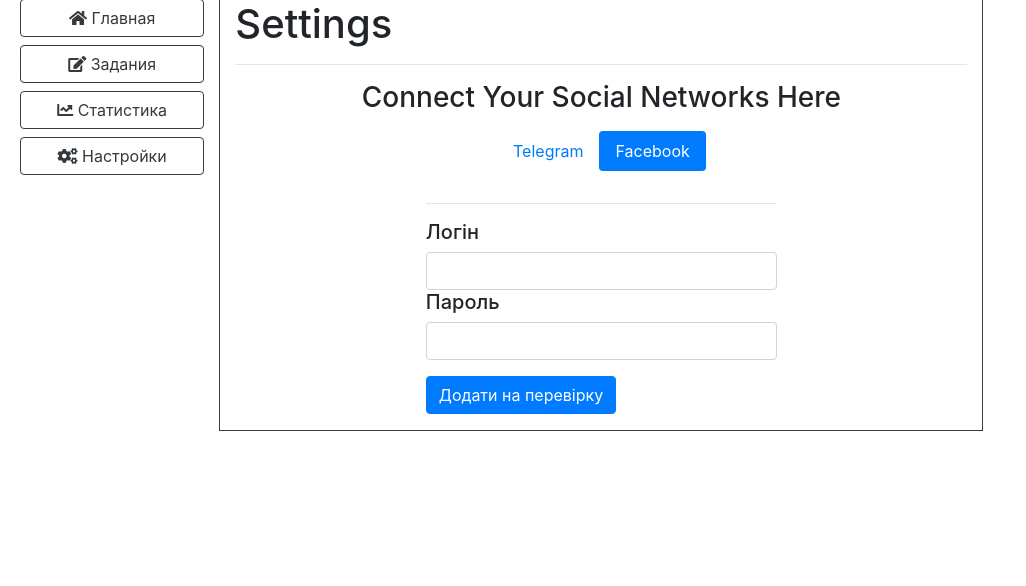
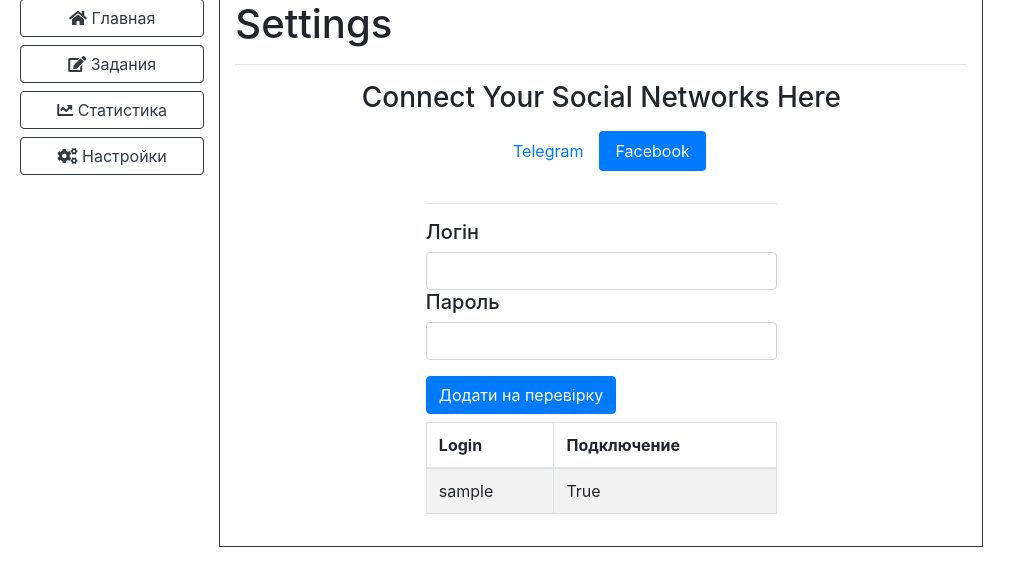
Before and after one commit to shevchenkodim/Auto-posting-service, a Django app: page /studio/settings/ in a window 1280 px wide, after a click on "Facebook". Shown: the part 87-673 px from the top of the page, without its empty margins (0-1026 px from the left). Run offline with Django 3.2, Linux system fonts and the light colour scheme; a user stored in the database is signed in; tables that the repository leaves empty hold one stand-in row (values such as "Sample post"); some libraries are stand-ins or nearby versions.

Commit message:
Create views Add Facebook account in system
:Release Notes:

:Detailed Notes:

:Testing Performed:
No tests

:QA Notes:

:Issues Addressed:

Signed-off-by: Shevchenko Dmytro <dimashevchenko10021999@gmail.com>

```diff
--- /dev/null
+++ b/static/js/studio_create_facebook.js
@@ -0,0 +1,25 @@
+$('.facebook').on('click', function(){
+    var formData = new FormData();
+    login = $('#login').val();
+    formData.append('login', login);
+    password = $('#password').val();
+    formData.append('password', password);
+    csrf_token =  $('input[name="csrf_token"]').attr('value');
+    formData.append('csrfmiddlewaretoken', csrf_token);
+    console.log(formData);
+    postUrl = $('#url_facebook').val();
+    console.log(postUrl);
+    $.post({url: postUrl,
+            dataType: "json",
+            data:formData,
+            processData:false,
+            contentType: false,
+        }).done(function(result) {
+                if (result._code == 0 ){
+                    location.reload();
+                    }
+                else{
+                    $('.telegram').text("Error! Click again")
+                    }
+        });
+});
--- /dev/null
+++ b/static/js/studio_create_telegram.js
@@ -0,0 +1,23 @@
+$('.telegram').on('click', function(){
+    var formData = new FormData();
+    name_channel = $('#channel').val();
+    formData.append('name_channel', name_channel);
+    csrf_token =  $('input[name="csrf_token"]').attr('value');
+    formData.append('csrfmiddlewaretoken', csrf_token);
+    console.log(formData);
+    postUrl = $('#url_telegram').val();
+    console.log(postUrl);
+    $.post({url: postUrl,
+            dataType: "json",
+            data:formData,
+            processData:false,
+            contentType: false,
+        }).done(function(result) {
+                if (result._code == 0 ){
+                    location.reload();
+                    }
+                else{
+                    $('.telegram').text("Error! Click again")
+                    }
+        });
+});
--- /dev/null
+++ b/static/js/table.js
@@ -0,0 +1,3 @@
+$(document).ready( function () {
+    $('#myTable').DataTable();
+} );
--- a/studio/views.py
+++ b/studio/views.py
@@ -17,14 +17,15 @@ def statistics(request):
 
 def settings(request):
     telegram_acc = SocialNetworkTelegram.objects.filter(user=request.user)
-    return render(request, "studio/settings.html", {'telegram_acc':telegram_acc})
+    facebook_acc = SocialNetworkFacebook.objects.filter(user=request.user)
+    return render(request, "studio/settings.html", {'telegram_acc':telegram_acc, 'facebook_acc':facebook_acc})
 
 
 def settingscreatetelegram(request):
     if request.method == "POST":
         name_channel = request.POST.get('name_channel','')
-        name = SocialNetwork.objects.get(pk=2)
-        telegram = SocialNetworkTelegram.objects.create(user=request.user, name=name, name_channel=name_channel, connect_result=False)
+        name         = SocialNetwork.objects.get(pk=2)
+        telegram     = SocialNetworkTelegram.objects.create(user=request.user, name=name, name_channel=name_channel, connect_result=False)
         response_data = {'_code' : 0, '_status' : 'ok' }
     else:
         response_data = {'_code' : 1, '_status' : 'no' }
@@ -33,4 +34,13 @@ def settingscreatetelegram(request):
 
 
 def settingscreatefacebook(request):
-    pass
+    if request.method == "POST":
+        login    = request.POST.get('login','')
+        password = request.POST.get('password','')
+        name     = SocialNetwork.objects.get(pk=1)
+        telegram = SocialNetworkFacebook.objects.create(user=request.user, name=name, login=login, password=password, connect_result=False)
+        response_data = {'_code' : 0, '_status' : 'ok' }
+    else:
+        response_data = {'_code' : 1, '_status' : 'no' }
+
+    return JsonResponse(response_data)
--- a/templates/studio/settings.html
+++ b/templates/studio/settings.html
@@ -59,15 +59,33 @@
                         <hr>
                         <div class="login">
                             <h5>Логін</h5>
-                            <input class="form-control" type="text">
+                            <input id="login" class="form-control" type="text">
                         </div>
                         <div class="password">
                             <h5>Пароль</h5>
-                            <input class="form-control" type="text">
+                            <input id="password" class="form-control" type="text">
                         </div>
                         <input type="hidden" id="url_facebook" value="{% url 'settingscreatefacebook' %}"/>
                         <div class="mt-3">
                             <button type="button" class="facebook btn btn-primary">Додати на перевірку</button>
+                        </div>
+                        <div class="list mt-2 mt-2">
+                            <table class="table table-striped table-bordered mt-2" style="width:100%">
+                                <thead>
+                                    <tr>
+                                        <th>Login</th>
+                                        <th>Подключение</th>
+                                    </tr>
+                                </thead>
+                                <tbody>
+                                    {% for facebook in facebook_acc %}
+                                    <tr>
+                                        <td>{{facebook.login}}</td>
+                                        <td>{{facebook.connect_result}}</td>
+                                    </tr>
+                                    {% endfor %}
+                                </tbody>
+                            </table>
                         </div>
                     </div>
                 </div>
```
Also changed, not shown: templates/studio/studio.html (+3 -32 lines).
